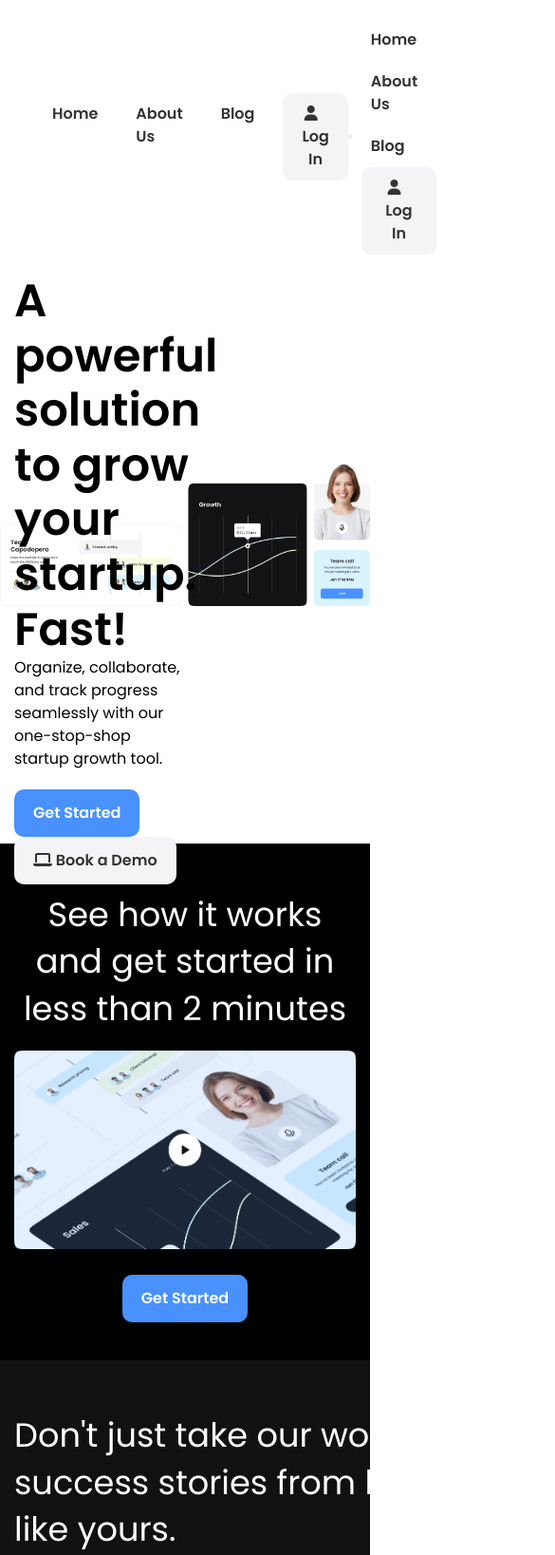
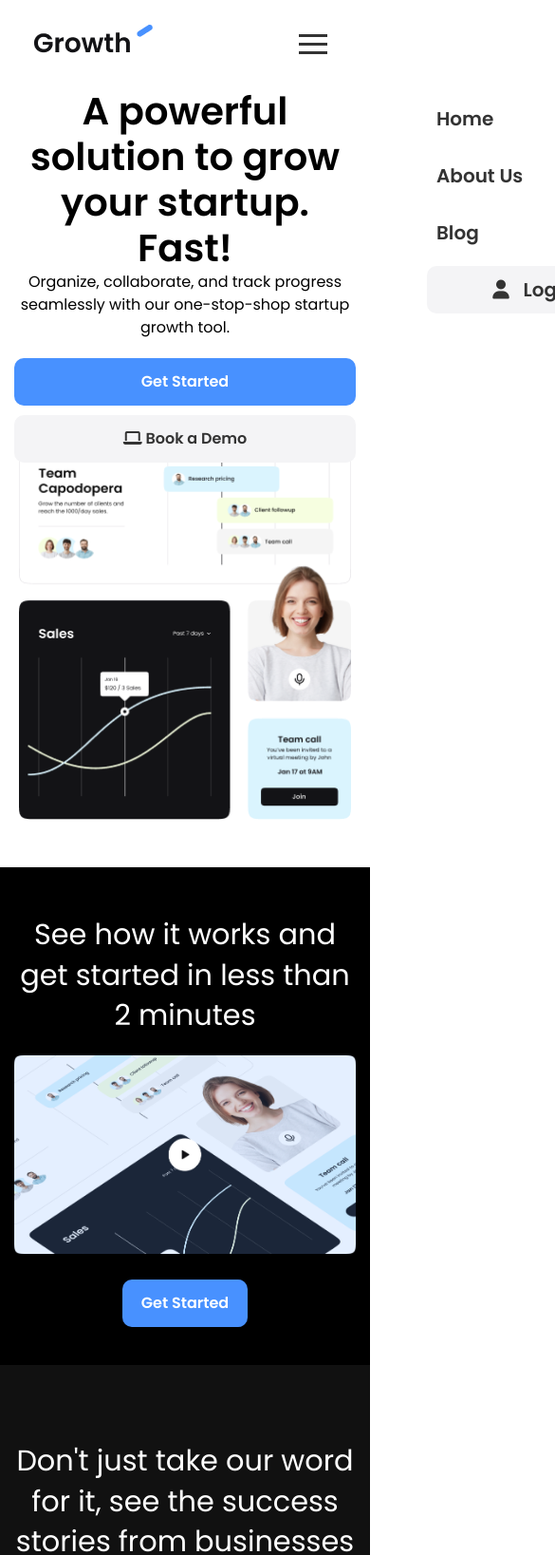
Before and after one commit to Vivek-04022001/sass-landing-page, a plain HTML site: page index1.html in a window 390 px wide. Shown: the top 1637 px of the page at 95% size, 585 px wide, since content can reach past the window. Drawn offline with Linux system fonts and the light colour scheme.

Commit message:
added responsive to different devices

```diff
--- a/css/style.css
+++ b/css/style.css
@@ -106,25 +106,24 @@ img {
 }
 
 /* testimonials */
-.testimonials{
-    padding: 14px 0px;
+.testimonials {
+  padding: 40px 0;
 }
 
-.testimonials .testimonials-heading{
-    width: 700px;
-    margin:-bottom:40px;
+.testimonials .testimonials-heading {
+width: 700px;
+  margin-bottom: 40px;
 }
 
-.testimonials .testimonials-grid{
-    display:grid;
-    grid-template-columns: repeat(3, 1fr);
-    gap:30px;
+.testimonials .testimonials-grid {
+  display: grid;
+  grid-template-columns: repeat(3, 1fr);
+  gap: 30px;
+}
 
-
-}
-.testimonials .card p:nth-child(2){
-    margin-top:30px;
-    font-weight: bold;
+.testimonials .card p:nth-child(2) {
+  margin-top: 30px;
+  font-weight: bold;
 }
 
 /* pricing */
@@ -378,3 +377,128 @@ img {
     background: #000;
     color: #fff;
   }
+
+/* Hamburger button */
+.hamburger-button {
+  display: none;
+  background: none;
+  border: none;
+  cursor: pointer;
+  padding: 10px;
+  z-index: 1000;
+}
+
+.hamburger-button .hamburger-line {
+  width: 30px;
+  height: 3px;
+  background: #333;
+  margin: 6px 0;
+}
+
+/* Mobile menu */
+
+.mobile-menu{
+position:fixed;
+top:0;
+right:-300px;
+width:250px;
+height:100%;
+z-index:100;
+background:#fff;
+box-shadow: 0px 0px 10px rgba(0,0,0,0.2)
+transition: right 0.3s ease-in-out;
+}
+.mobile-menu.active {
+  right: 0;
+}
+
+.mobile-menu ul{
+  margin-top:100px;
+  padding-right: 10px;
+}
+
+.mobile-menu ul li{
+  margin: 10px 0;
+}
+
+.mobile-menu ul li a {
+  font-size: 20px;
+  transition:
+}
+
+/* Media queries */
+
+/* range of media query : 0-960px */
+@media (max-width: 960px){
+ .text-xxl{
+  font-size: 2.5rem;
+ }
+}
+
+@media (max-width: 670px){
+  .navbar .main-menu{
+    display:none;
+  }
+  .navbar .hamburger-button {
+    display: block;
+  }
+
+  .hero .container{
+    background: url('../images/hero-bg-mobile.png') no-repeat;
+    background-size: 350px 400px;
+    background-position: bottom;
+    height:770px;
+  }
+
+  .hero .hero-content, .hero .hero-text{
+    width:100%;
+    text-align:center;
+
+  }
+
+  .hero .hero-buttons .btn{
+    margin-bottom:10px;
+    display:block;
+    width:100%;
+  }
+
+  .testimonials .testimonials-heading{
+    max-width: 100%;
+    text-align:center;
+  }
+
+  .testimonials .testimonials-grid,
+  .pricing .pricing-grid,
+  .footer .footer-grid
+  {
+    grid-template-columns: 1fr;
+  }
+
+.footer .card{
+  margin-right:0
+}
+
+.footer .footer-grid > div{
+  text-align:center;
+}
+
+  /* text */
+  .text-xl {
+    font-size: 1.9rem;
+  }
+
+  .text-lg{
+    font-size: 1.5rem
+  }
+
+  .text-md{
+    font-size: 1.1rem;
+  }
+
+}
+
+@media (max-width: 500px{
+  .text-xxl{
+    font-size: 2rem;
+  }
+})
--- a/js/main.js
+++ b/js/main.js
@@ -1,39 +1,45 @@
+// F.A.Q ACCORDIAN
+document.addEventListener("DOMContentLoaded", function () {
+  const faqContainer = document.querySelector(".faq-content");
 
-// F.A.Q ACCORDIAN
-document.addEventListener('DOMContentLoaded', function(){
-    const faqContainer = document.querySelector('.faq-content')
+  faqContainer.addEventListener("click", function (e) {
+    const groupHeader = e.target.closest(".faq-group-header");
 
-    faqContainer.addEventListener('click', function(e){
-        const groupHeader = e.target.closest('.faq-group-header')
-
-        if(!groupHeader) return;
+    if (!groupHeader) return;
 
     const group = groupHeader.parentElement;
-        const groupBody = group.querySelector('.faq-group-body')
-        const icon = groupHeader.querySelector('i');
+    const groupBody = group.querySelector(".faq-group-body");
+    const icon = groupHeader.querySelector("i");
 
     // toggle icon
-        icon.classList.toggle('fa-plus');
-        icon.classList.toggle('fa-minus')
+    icon.classList.toggle("fa-plus");
+    icon.classList.toggle("fa-minus");
 
     // toggle visibility of body
-        groupBody.classList.toggle('open')
+    groupBody.classList.toggle("open");
 
     // close other open faq bodies
-        const otherGroups = faqContainer.querySelectorAll('.faq-group')
+    const otherGroups = faqContainer.querySelectorAll(".faq-group");
 
-        otherGroups.forEach(otherGroup =>{
-            if(otherGroup !== group){
-                const otherGroupBody = otherGroup.querySelector('.faq-group-body');
-                const otherIcon = otherGroup.querySelector('.faq-group-header i');
+    otherGroups.forEach((otherGroup) => {
+      if (otherGroup !== group) {
+        const otherGroupBody = otherGroup.querySelector(".faq-group-body");
+        const otherIcon = otherGroup.querySelector(".faq-group-header i");
 
-                otherGroupBody.classList.remove('open');
-                otherIcon.classList.remove('fa-minus');
-                otherIcon.classList.add('fa-plus')
+        otherGroupBody.classList.remove("open");
+        otherIcon.classList.remove("fa-minus");
+        otherIcon.classList.add("fa-plus");
+      }
+    });
+  });
+});
 
-            }
+// mobile menu
+document.addEventListener('DOMContentLoaded', function(){
+    const hamburgerButton = document.querySelector('.hamburger-button')
+    const mobileMenu = document.querySelector('.mobile-menu')
+
+    hamburgerButton.addEventListener('click', ()=>{
+        mobileMenu.classList.toggle('active')
     })
-
 })
-
-})
--- a/js/main1.js
+++ b/js/main1.js
@@ -8,7 +8,7 @@ document.addEventListener('DOMContentLoaded', () => {
     if (!groupHeader) return;
 
     const group = groupHeader.parentElement;
-    const groupBody = group.querySelector('.faq-group-body');
+  const groupBody = group.querySelector('.faq-group-body');
     const icon = groupHeader.querySelector('i');
 
     // Toggle icon
```
Also changed, not shown: index.html (+31 -0 lines), 1 other file. Lines whose indentation alone changed are shown as unchanged.
